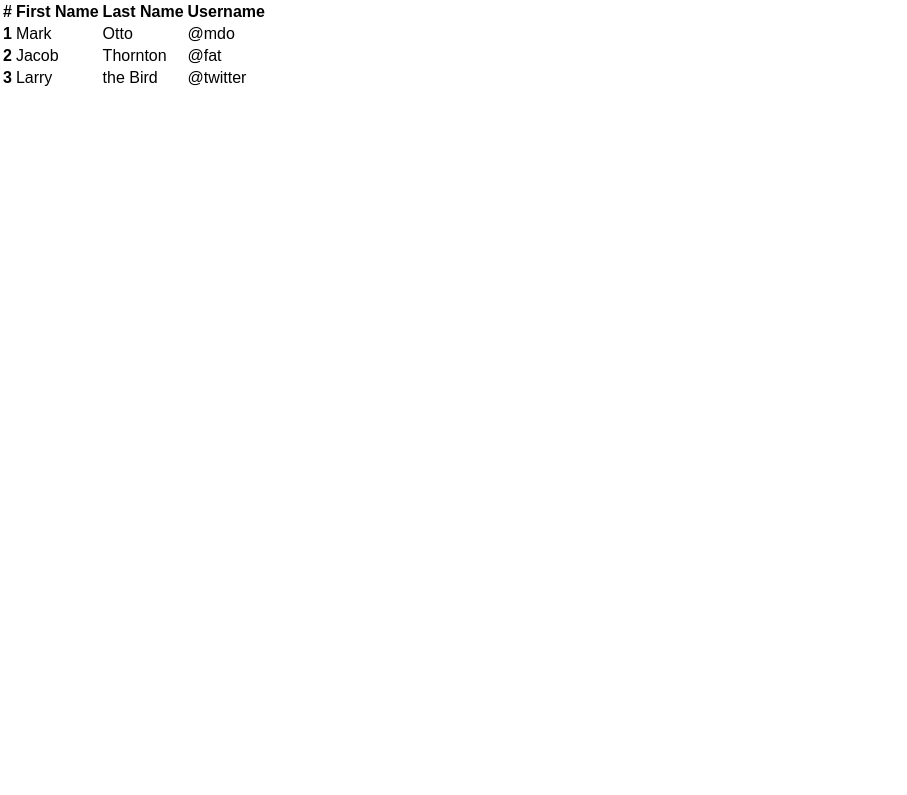
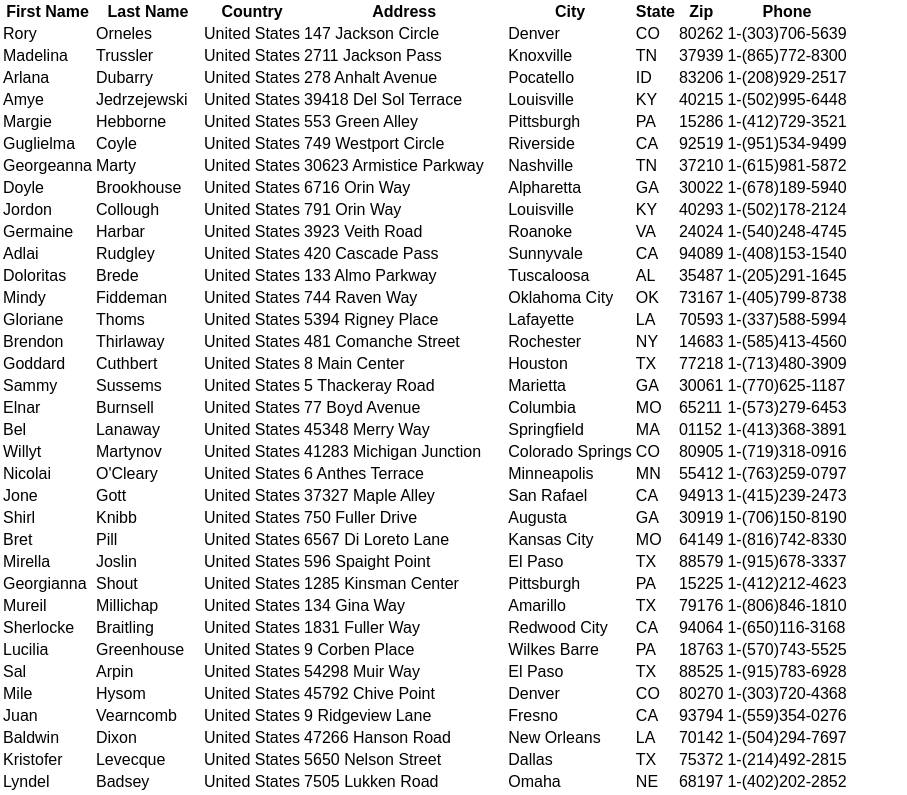
Before and after one commit to Siyami/ui-ux-exercise, a React (Create React App) app: page / in a window 1280 px wide. Shown: the top 795 px of the page, without its empty margins (0-907 px from the left). Built offline with nearby package versions, Linux system fonts and the light colour scheme; the HTML template or start-up script is replaced by a standard one.

Commit message:
display data on a table

```diff
--- a/src/App.js
+++ b/src/App.js
@@ -8,31 +8,31 @@ class App extends Component {
       <table className="table">
         <thead>
           <tr>
-            <th>#</th>
             <th>First Name</th>
             <th>Last Name</th>
-            <th>Username</th>
+            <th>Country</th>
+            <th>Address</th>
+            <th>City</th>
+            <th>State</th>
+            <th>Zip</th>
+            <th>Phone</th>
           </tr>
         </thead>
         <tbody>
-          <tr>
-            <th scope="row">1</th>
-            <td>Mark</td>
-            <td>Otto</td>
-            <td>@mdo</td>
-          </tr>
-          <tr>
-            <th scope="row">2</th>
-            <td>Jacob</td>
-            <td>Thornton</td>
-            <td>@fat</td>
-          </tr>
-          <tr>
-            <th scope="row">3</th>
-            <td>Larry</td>
-            <td>the Bird</td>
-            <td>@twitter</td>
-          </tr>
+          {data.map((row) => {
+            return (
+              <tr key={row.firstName + row.lastName}>
+                <td>{row.firstName}</td>
+                <td>{row.lastName}</td>
+                <td>{row.country}</td>
+                <td>{row.address}</td>
+                <td>{row.city}</td>
+                <td>{row.state}</td>
+                <td>{row.zip}</td>
+                <td>{row.phone}</td>
+              </tr>
+            )
+          })}
         </tbody>
       </table>
     );
```
